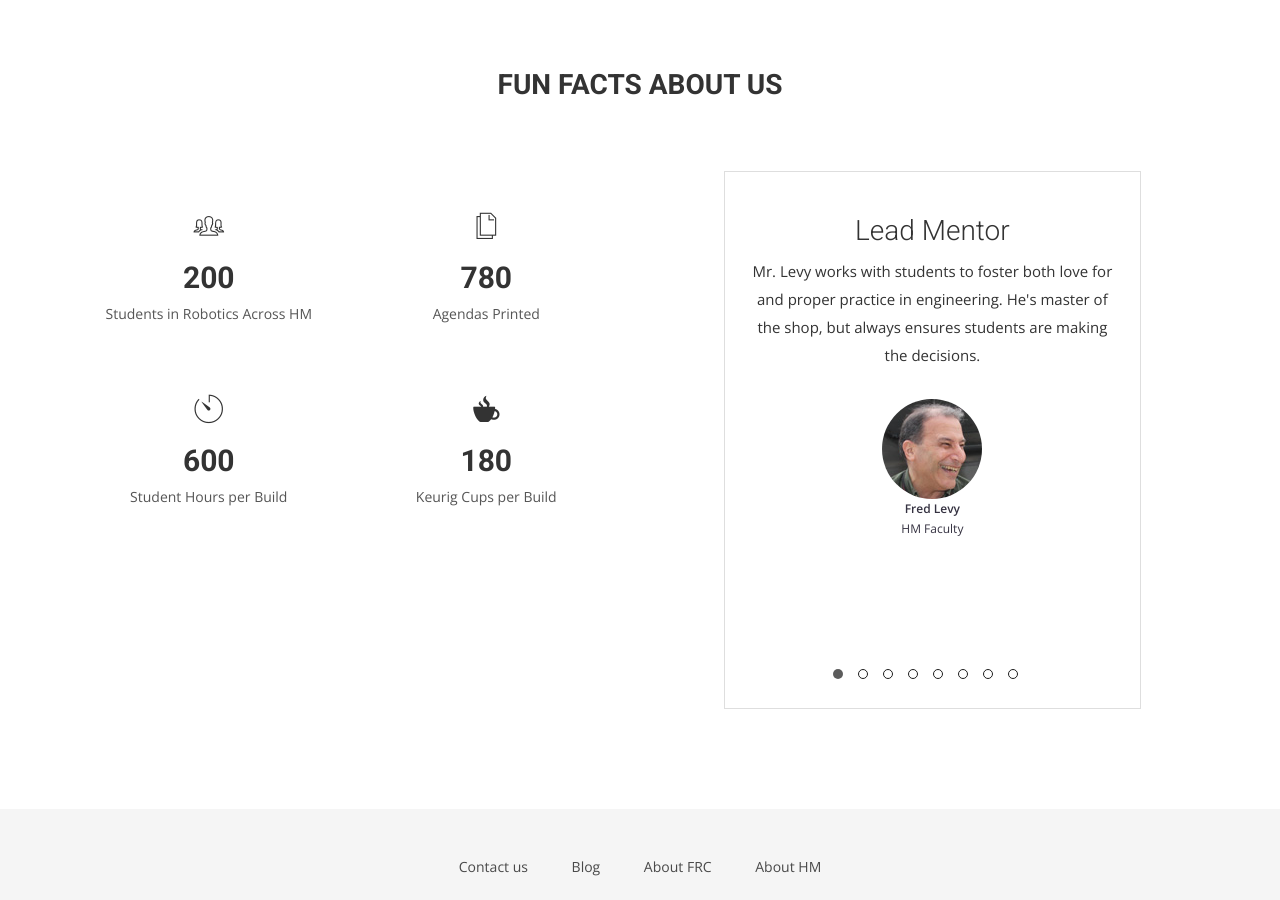
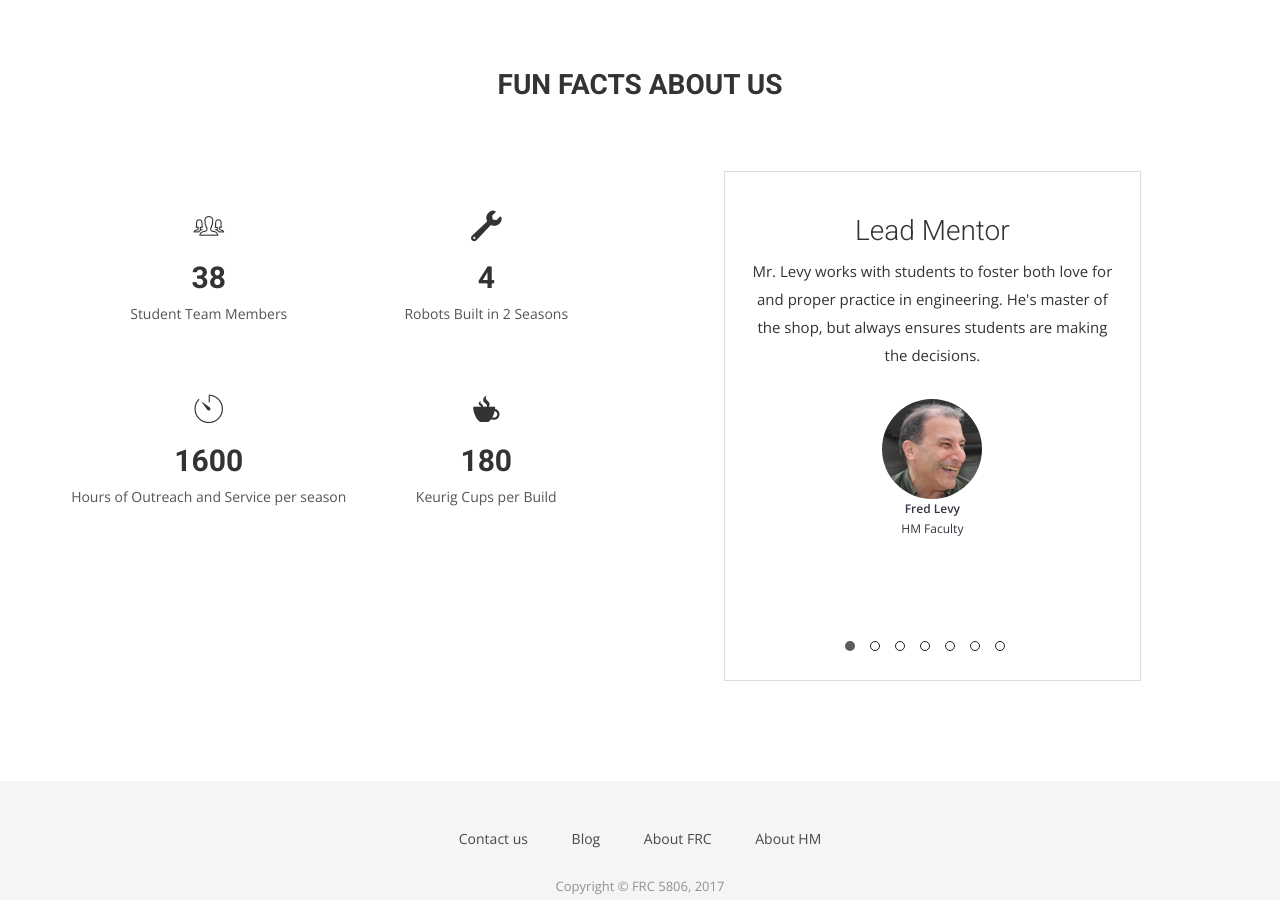
Before and after one commit to frc5806/frc5806.github.io, a Jekyll site: the page built from index.html, in a window 1280 px wide and 900 px high, scrolled down 2182 px. Built offline with Jekyll 4.4.1, drawn with Linux system fonts in a browser that asks for light colours; nearby versions of some CDN libraries; some web fonts are replaced.

Commit message:
small changes to bios and numbers

```diff
--- a/index.html
+++ b/index.html
@@ -66,22 +66,22 @@
             <li>
               <div class="block">
                 <i class="ion-ios-people-outline"></i>
-                <h4 class="counter">200</h4>
-                <span>Students in Robotics Across HM</span>
+                <h4 class="counter">38</h4>
+                <span>Student Team Members</span>
               </div>
             </li>
             <li>
               <div class="block">
-                <i class="ion-ios-copy-outline"></i>
-                <h4 class="counter">780</h4>
-                <span>Agendas Printed</span>
+                <i class="ion-wrench"></i>
+                <h4 class="counter">4</h4>
+                <span>Robots Built in 2 Seasons</span>
               </div>
             </li>
             <li>
               <div class="block">
                 <i class="ion-ios-timer-outline"></i>
-                <h4 class="counter">600</h4>
-                <span>Student Hours per Build</span>
+                <h4 class="counter">1600</h4>
+                <span>Hours of Outreach and Service per season</span>
               </div>
             </li>
             <li>
@@ -116,18 +116,18 @@
             </div>
             <div>
               <h3>Team Captain</h3>
-                <p>Joshua Gruenstein leads the team with an iron fist and a warm heart.  Outside of the shop, Josh enjoys Russian poetry and long walks on the beach.</p>
+                <p>Ben Spector is the captain of our team, ensuring that all designs are sufficiently explosive.  Ben's favorite materials are Chromoly Steel and MDF, taking after his second father Jon Cook. Ben is aso a winner of the FRC Dean's List Award. </p>
                 <div class="user">
-                  <img src="img/josh.jpg" alt="Pepole">
-                  <p><span>Joshua Gruenstein</span> Senior</p>
+                  <img src="img/ben.jpg" alt="Pepole">
+                  <p><span>Benjamin Frederick Spector</span> Senior</p>
                 </div>
             </div>
             <div>
               <h3>Head of Design-Build-Test</h3>
-                <p>Ben Spector heads our mechanical department, ensuring that all designs are sufficiently explosive.  Ben's favorite materials are Chromoly Steel and MDF, taking after his second father Jon Cook. Ben is aso a winner of the FRC Dean's List Award. </p>
+                <p>Jake Beckman is the head of our Design, Build, Test Department. </p>
                 <div class="user">
-                  <img src="img/ben.jpg" alt="Pepole">
-                  <p><span>Benjamin Frederick Spector III</span> Junior</p>
+                  <! --<img src="img/ben.jpg" alt="Pepole"> -->
+                  <p><span>Jake Beckman</span> Senior</p>
                 </div>
             </div>
             <div>
@@ -135,23 +135,15 @@
                 <p>Michael Truell ensures proper coding practice, version control, and strict adherence to the style guide.  In his spare time, Michael enjoys camouflaging into doorframes with his tender, sticky feet, or moonlighting as a carrot in Broadway's "Salade du Jour."</p>
                 <div class="user">
                   <img src="img/lizard.jpg" alt="Pepole">
-                  <p><span>Michael Truell</span> Junior</p>
+                  <p><span>Michael Truell</span> Senior</p>
                 </div>
             </div>
             <div>
               <h3>Head of Fabrication</h3>
-                <p>Christina Lee ensures that the robot gets built, and manages all robot fabrication.  In addition, Christina acts as a bona fide Scrum Master, ensuring strict adherence to our kanban board and weekly agile cycles.</p>
+                <p>Nora Nickerson ensures that the robot gets built, and manages all robot fabrication. Nora is also our team's safety captain.</p>
                 <div class="user">
-                  <img src="img/christina.jpg" alt="Pepole">
-                  <p><span>Christina Lee</span> Senior</p>
-                </div>
-            </div>
-            <div>
-              <h3>Community Relations Director</h3>
-                <p>Sophia Schein takes great care in representing FRC 5806 in the real world, whether it be through communicating with corporate partners or fellow FRC teams.  Sophia's chemical composition is 95% sodium chloride,  making her an invaluable asset to the team dynamic.  She also is an active member of our DBT department.</p>
-                <div class="user">
-                  <img src="img/sophia.jpg" alt="Pepole">
-                  <p><span>Sophia Schein</span> Senior</p>
+                  <!--<img src="img/christina.jpg" alt="Pepole">-->
+                  <p><span>Nora Nickerson</span> Senior</p>
                 </div>
             </div>
             <div>
```
